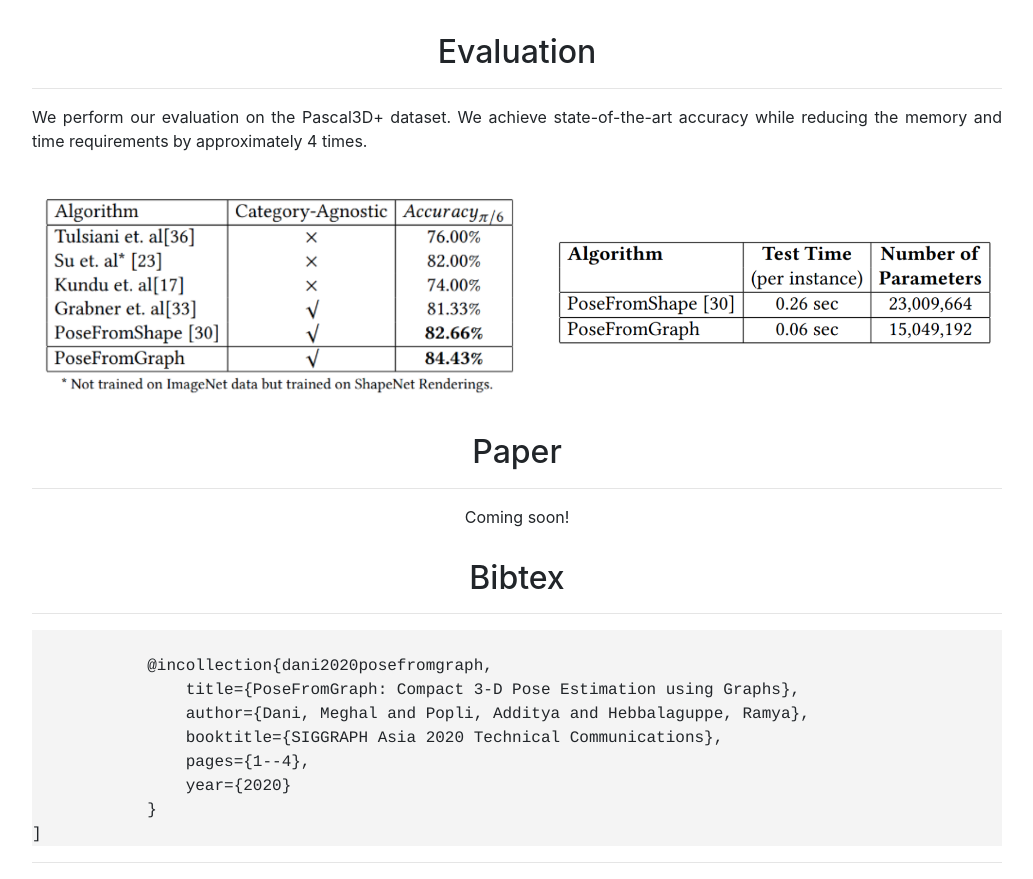
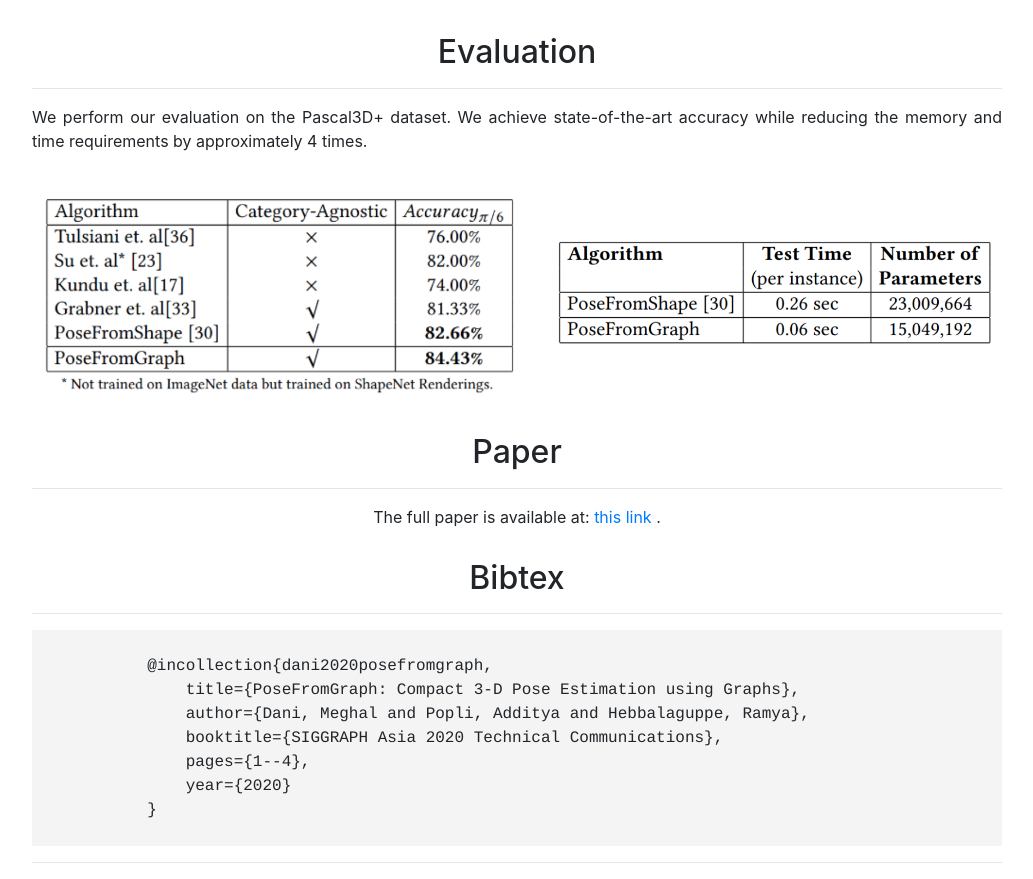
Before and after one commit to iLab-tcs/iLab.github.io, a plain HTML site: page index.html in a window 1280 px wide. Shown: the part 2255-3134 px from the top of the page, without its empty margins (123-1156 px from the left). Drawn offline with nearby package versions, Linux system fonts and the light colour scheme.

Commit message:
Update index.html

```diff
--- a/index.html
+++ b/index.html
@@ -126,7 +126,7 @@
         <hr>
         <div>
             <div class="list-group">
-            	<center> Coming soon! </center>
+            	<center> The full paper is available at: <a href="https://dl.acm.org/doi/abs/10.1145/3410700.3425433"> this link </a>. </center>
 <!--                 <a href="PoseFromGraph.pdf"
                    class="list-group-item">
                     <img src="images/paper_thumbnail.png" style="width:100%; margin-right:-20px; margin-top:-10px;">
@@ -146,7 +146,7 @@
   		pages={1--4},
   		year={2020}
 	    }
-]        </div>
+        </div>
     </div>
 
     <hr>
```
